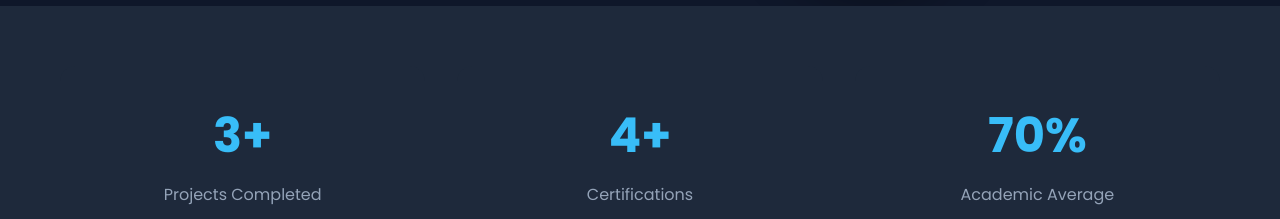
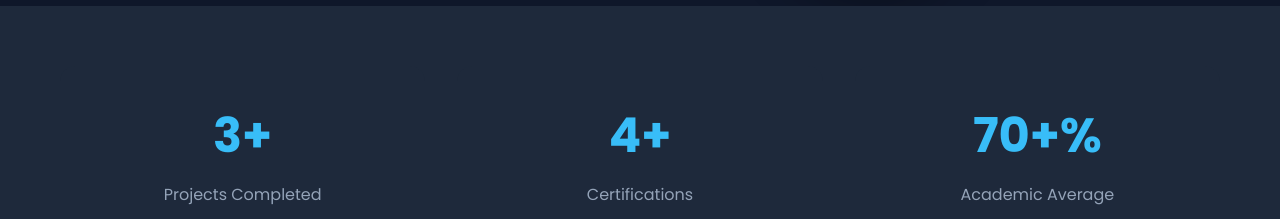
Before and after one commit to Believe05/bongiwe-portfolio, a plain HTML site: page index.html in a window 1280 px wide. Shown: the part 939-1158 px from the top of the page. Drawn offline with Linux system fonts and the light colour scheme.

Commit message:
Fix HTML formatting and structure

```diff
--- a/index.html
+++ b/index.html
@@ -86,7 +86,7 @@
                 </div>
                 <div class="stat-card">
                     <div class="stat-number">
-                        <span class="count" data-target="70+">0</span><span>%</span>
+                        <span class="count" data-target="70">0</span><span>+%</span>
                     </div>
                     <p>Academic Average</p>
                 </div>
```
